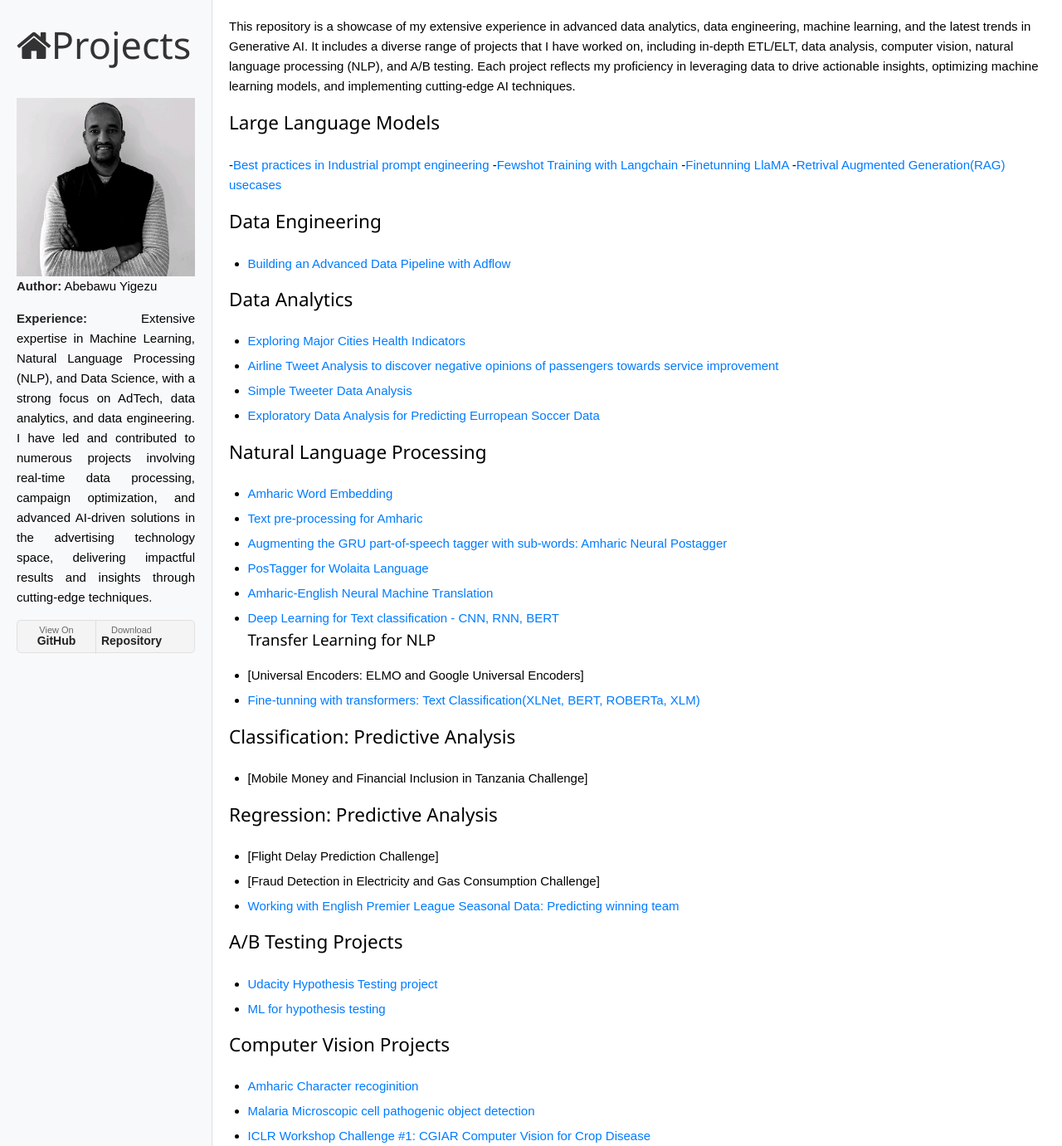
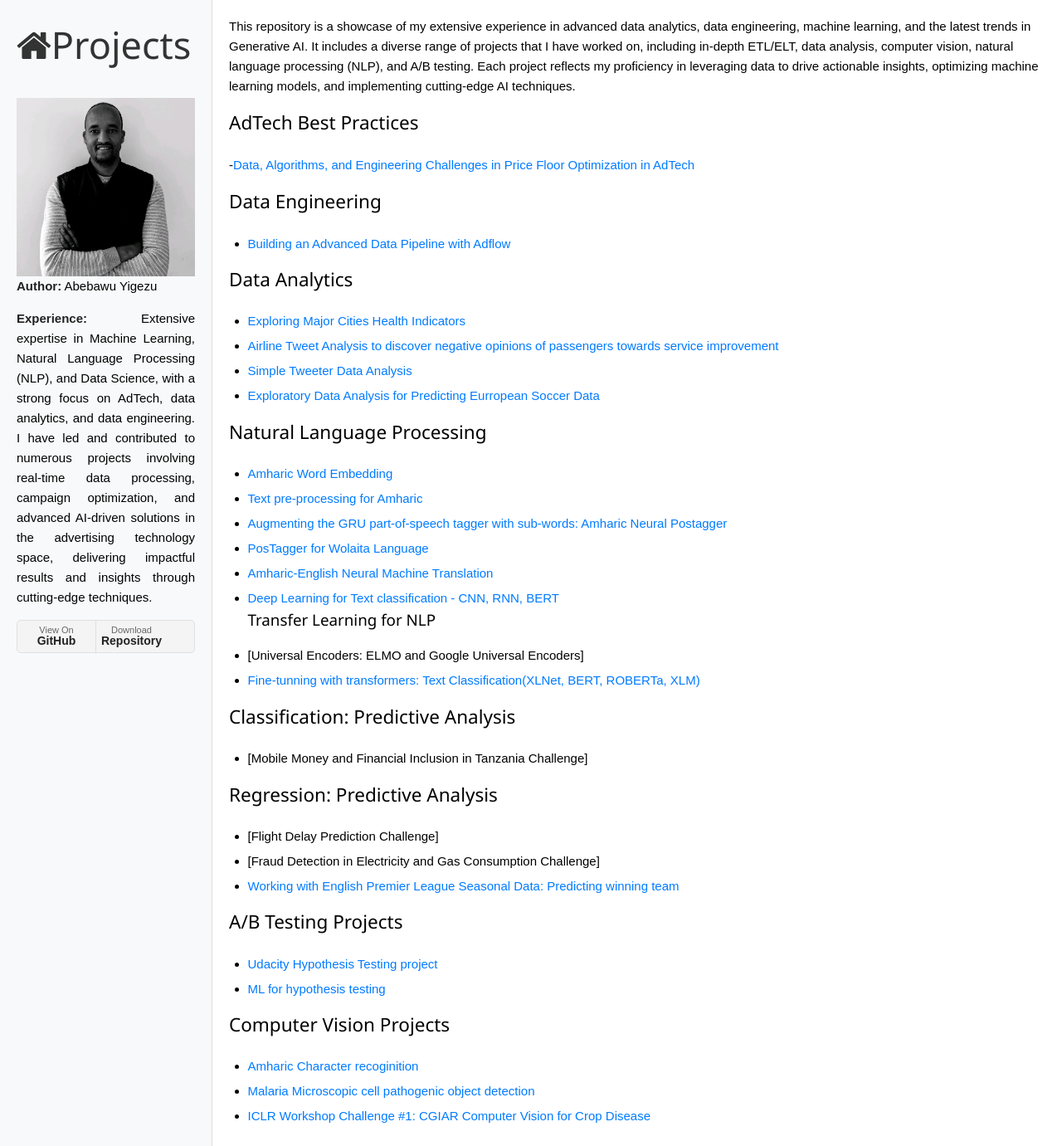
Before and after one commit to Abe2G/Abe2G.github.io, a Jekyll site: the page built from index.md, in a window 1280 px wide. Shown: the whole page at 83% size. Built offline with Jekyll 4.4.1, drawn with Linux system fonts in a browser that asks for light colours; our own code applies the rules of GitHub Pages for plain Markdown files; a script that is not in the unit is left out.

Commit message:
Update index.md

```diff
--- a/index.md
+++ b/index.md
@@ -1,12 +1,14 @@
 
 
 This repository is a showcase of my extensive experience in advanced data analytics, data engineering, machine learning, and the latest trends in Generative AI. It includes a diverse range of projects that I have worked on, including in-depth ETL/ELT, data analysis, computer vision, natural language processing (NLP), and A/B testing. Each project reflects my proficiency in leveraging data to drive actionable insights, optimizing machine learning models, and implementing cutting-edge AI techniques.
+### AdTech Best Practices
+-[Data, Algorithms, and Engineering Challenges in Price Floor Optimization in AdTech](price_floor.md.md)
 
-### Large Language Models
+<!-- ### Large Language Models
 -[Best practices in Industrial prompt engineering](prompt_eng.md)
 -[Fewshot Training with Langchain](langchain.md)
 -[Finetunning LlaMA](finetunning.md)
--[Retrival Augmented Generation(RAG) usecases](rag.md)
+-[Retrival Augmented Generation(RAG) usecases](rag.md) -->
 
 ### Data Engineering
 - [Building an Advanced Data Pipeline with Adflow](adflow_pipeline.md)
```
